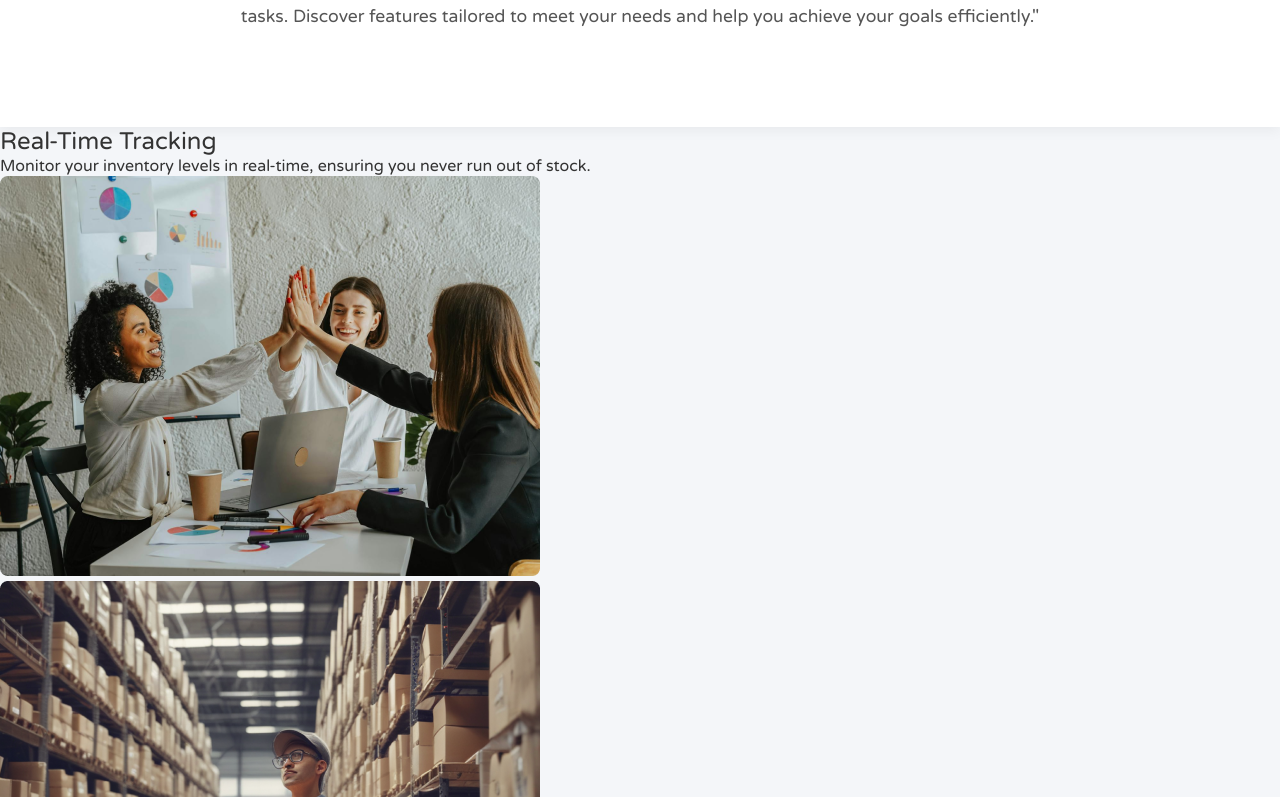
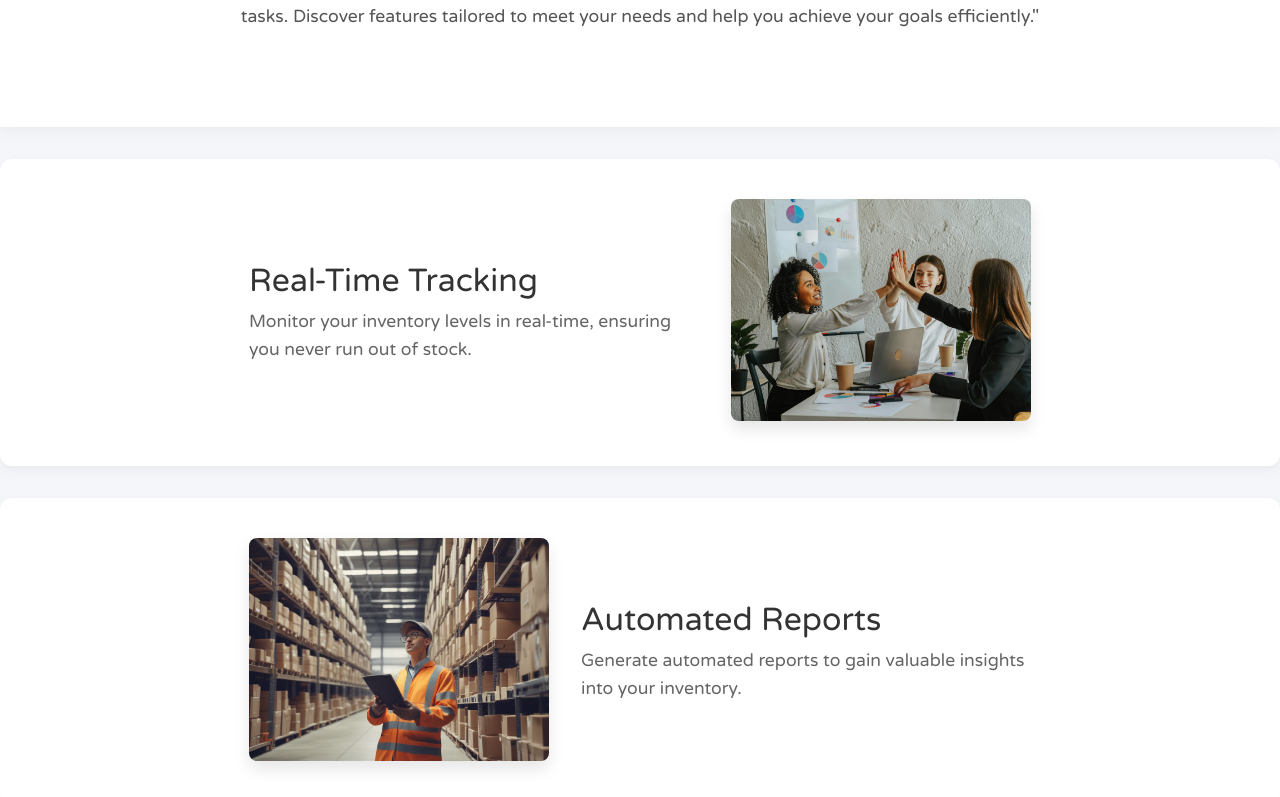
Before and after one commit to mohitsinghgarry/Frontend_Inventory_Managment, a React (Create React App) app: page / in a window 1280 px wide. Shown: the part 623-1420 px from the top of the page. Built offline with nearby package versions, Linux system fonts and the light colour scheme; no server answers.

Commit message:
minor changes

```diff
--- a/src/Login_signup_css/LandingPage.css
+++ b/src/Login_signup_css/LandingPage.css
@@ -260,3 +260,61 @@
     width: 10rem;
   }
 }
+
+
+/* Section Styling */
+.landing-section {
+  display: flex;
+  align-items: center;
+  gap: 2rem;
+  padding: 2.5rem 1.5rem;
+  flex-wrap: wrap;
+}
+
+.tracking-section,
+.reports-section {
+  display: flex;
+  padding: 2.5rem 1.5rem;
+  background-color: white;
+  box-shadow: 0 4px 12px rgba(0, 0, 0, 0.05);
+  border-radius: 12px;
+  margin: 2rem 0;
+  align-items: center;
+  justify-content: center;
+}
+
+.tracking-text-container,
+.reports-text-container {
+  flex: 1;
+  max-width: 450px;
+  text-align: left;
+}
+
+.tracking-title,
+.reports-title {
+  font-size: 2em;
+  margin-bottom: 0.5rem;
+  color: #333;
+}
+
+.tracking-description,
+.reports-description {
+  font-size: 1.1em;
+  color: #666;
+  line-height: 1.6;
+}
+
+.tracking-image,
+.reports-image {
+  width: 100%;
+  max-width: 300px;
+  height: auto;
+  border-radius: 8px;
+  box-shadow: 0 8px 16px rgba(0, 0, 0, 0.1);
+  transition: transform 0.3s ease;
+}
+
+.tracking-image:hover,
+.reports-image:hover {
+  transform: scale(1.05);
+}
```
